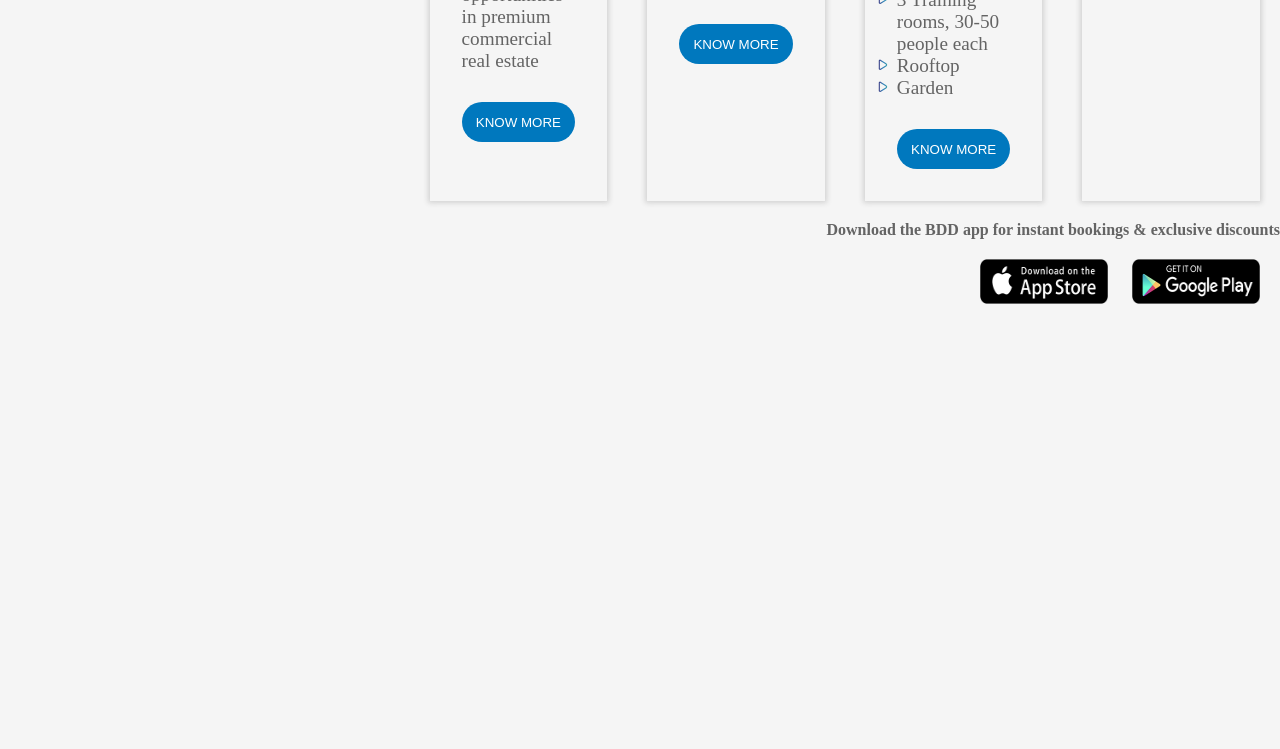
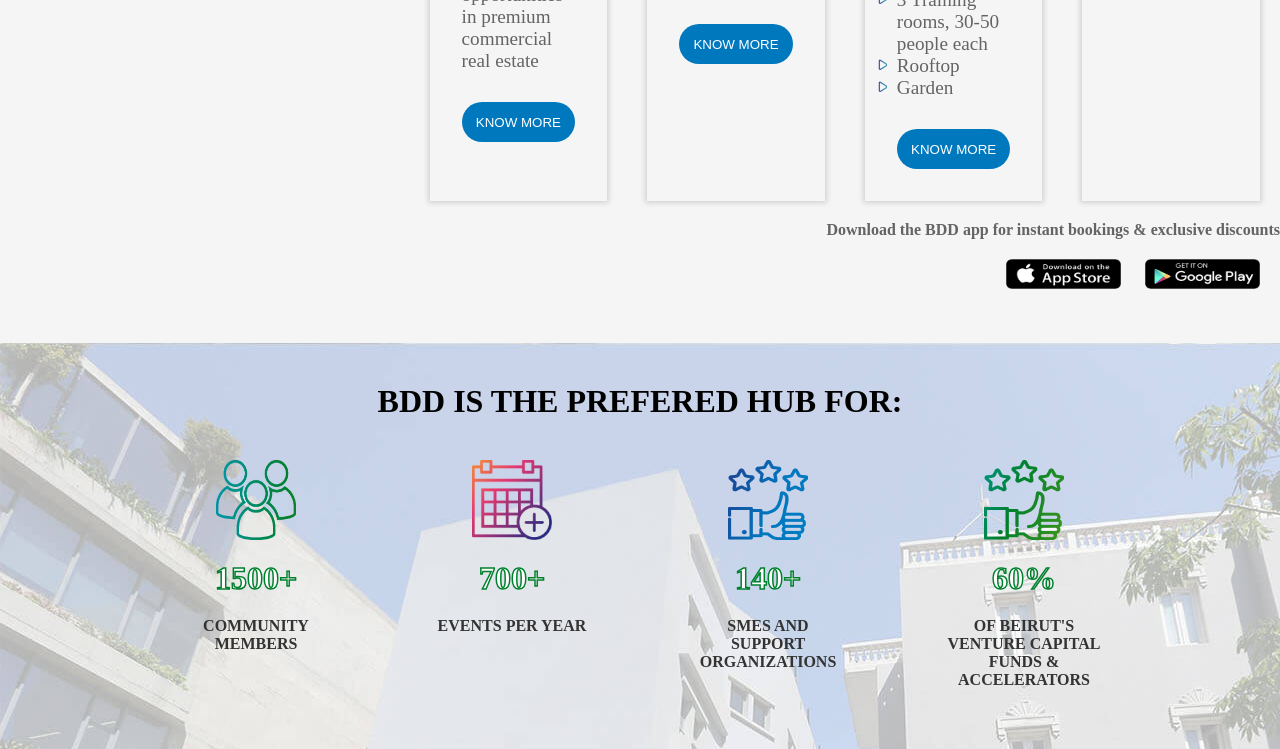
Before and after one commit to petersaba/bddclone_frontend, a plain HTML site: page index.html in a window 1280 px wide. Shown: the part 2308-3057 px from the top of the page. Before the commit the page ends 2666 px from the top, so only its background shows below. Drawn offline with Linux system fonts and the light colour scheme.

Commit message:
finished preferred hub section

```diff
--- a/index.html
+++ b/index.html
@@ -129,5 +129,32 @@
         </div>
     </section>
     <!-- End of join bdd section -->
+    <!-- Start of preferred hub section -->
+    <section class="container_hub">
+        <h2>BDD IS THE PREFERED HUB FOR:</h2>
+        <div class="container_credentials">
+            <div>
+                <img src="images/home_community.png" alt="">
+                <h3>1500+</h3>
+                <p>COMMUNITY MEMBERS</p>
+            </div>
+            <div>
+                <img src="images/home_events.png" alt="">
+                <h3>700+</h3>
+                <p>EVENTS PER YEAR</p>
+            </div>
+            <div>
+                <img src="images/home_support.png" alt="">
+                <h3>140+</h3>
+                <p>SMES AND SUPPORT ORGANIZATIONS</p>
+            </div>
+            <div>
+                <img src="images/home_vc.png" alt="">
+                <h3>60%</h3>
+                <p>OF BEIRUT'S VENTURE CAPITAL FUNDS & ACCELERATORS</p>
+            </div>
+        </div>
+    </section>
+    <!-- End of preferred hub section -->
 </body>
 </html>
--- a/styles/styles.css
+++ b/styles/styles.css
@@ -220,7 +220,50 @@ img{
 }
 
 .flex > img{
-    width: 10vw;
+    width: 9vw;
     margin-right: 20px;
-    height: 45px;
+    height: 30px;
 }
+
+.container_hub{
+    text-align: center;
+    padding: 40px 10% 40px;
+    background-image: url("../images/parallax-light.jpg");
+}
+
+.container_hub > h2{
+    font-weight: bold;
+    font-size: 2em;
+    margin-bottom: 40px;
+}
+
+.container_hub > div{
+    display: flex;
+    justify-content: space-between;
+}
+
+.container_hub > div > div{
+    width: 25%;
+    padding: 0 5% 0;
+}
+
+.container_hub > div > div > img{
+    width: 80px;
+    height: 80px;
+}
+
+.container_hub > div > div > h3{
+    font-size: 2em;
+    color: white;
+    -webkit-text-stroke: #00802d;
+    -webkit-text-stroke-width: 1.5px;
+}
+
+.container_hub > div > div > *{
+    margin-bottom: 20px;
+}
+
+.container_hub > div > div > p{
+    font-weight: bold;
+    color: #333333;
+}
```
